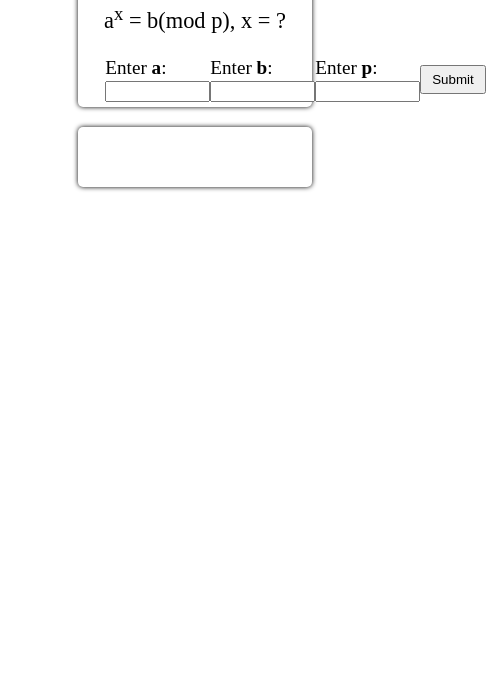
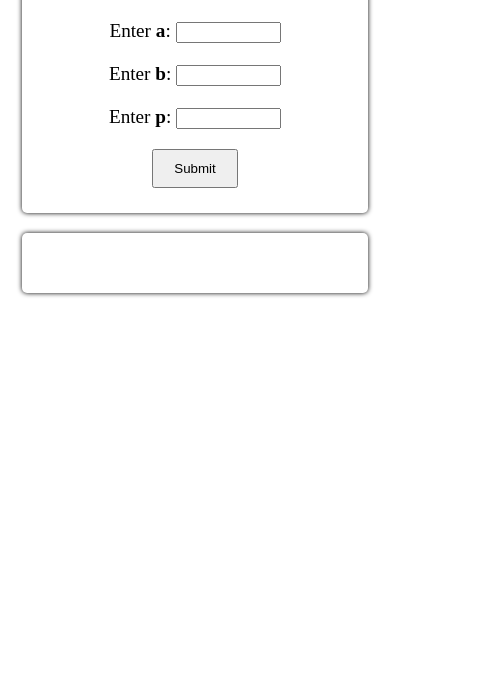
Before and after one commit to Shvyika/Silver-Polig-Hellman_Algorithm, a plain HTML site: page index.html in a window 390 px wide. Shown: the part 165-844 px from the top of the page, 486 px wide, since content can reach past the window. Drawn offline with Linux system fonts and the light colour scheme.

Commit message:
Added adaptability

```diff
--- a/css/style.css
+++ b/css/style.css
@@ -48,3 +48,22 @@ body {
     font-size: 1.4em;
     margin: 0;
 }
+
+@media screen and (max-width: 426px) {
+    .container {
+        width: 90%;
+    }
+
+    .form {
+        flex-direction: column;
+    }
+
+    .label {
+        margin-bottom: 20px;
+    }
+
+    .submit {
+        margin-bottom: 20px;
+        padding: 10px 20px 10px 20px;
+    }
+}
```
